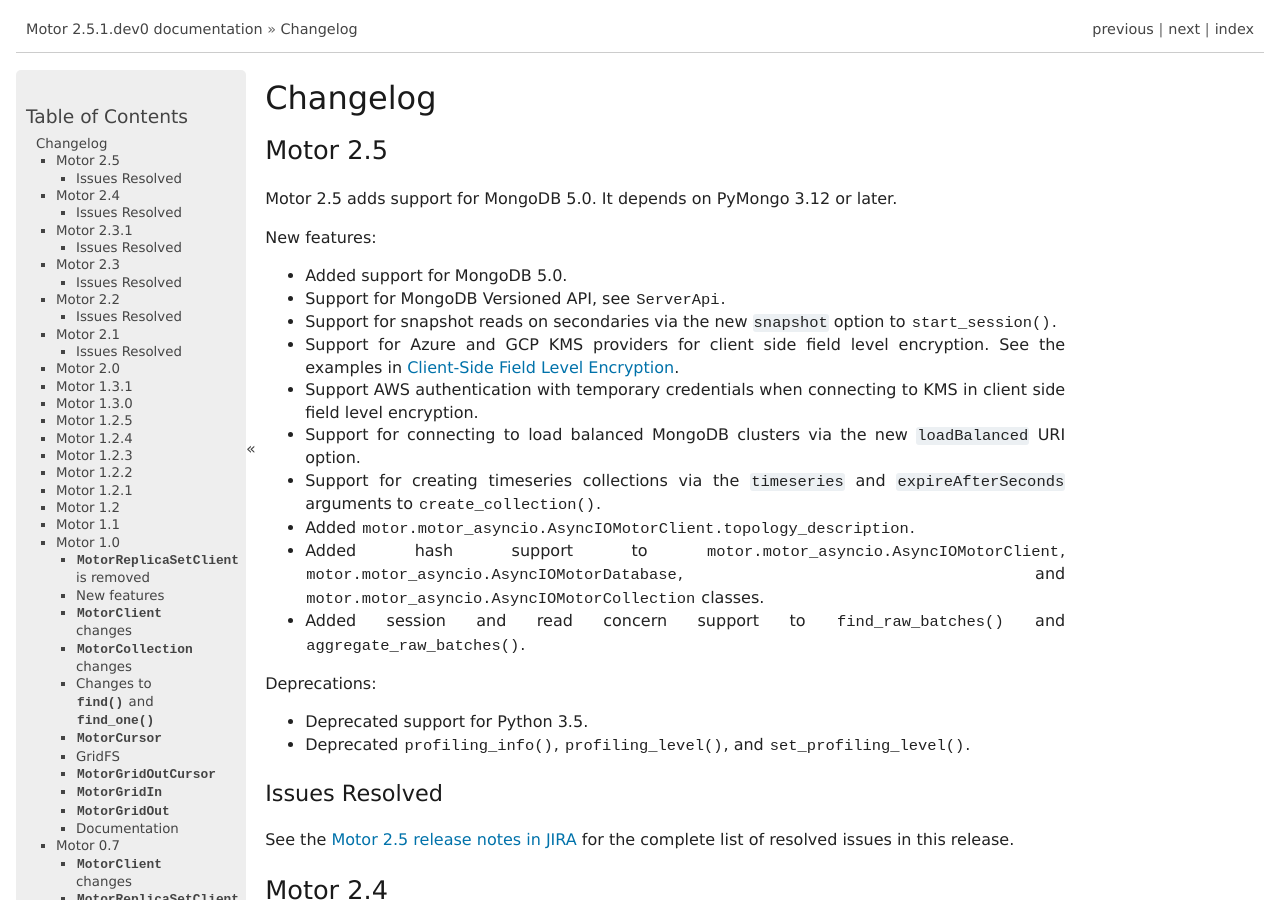
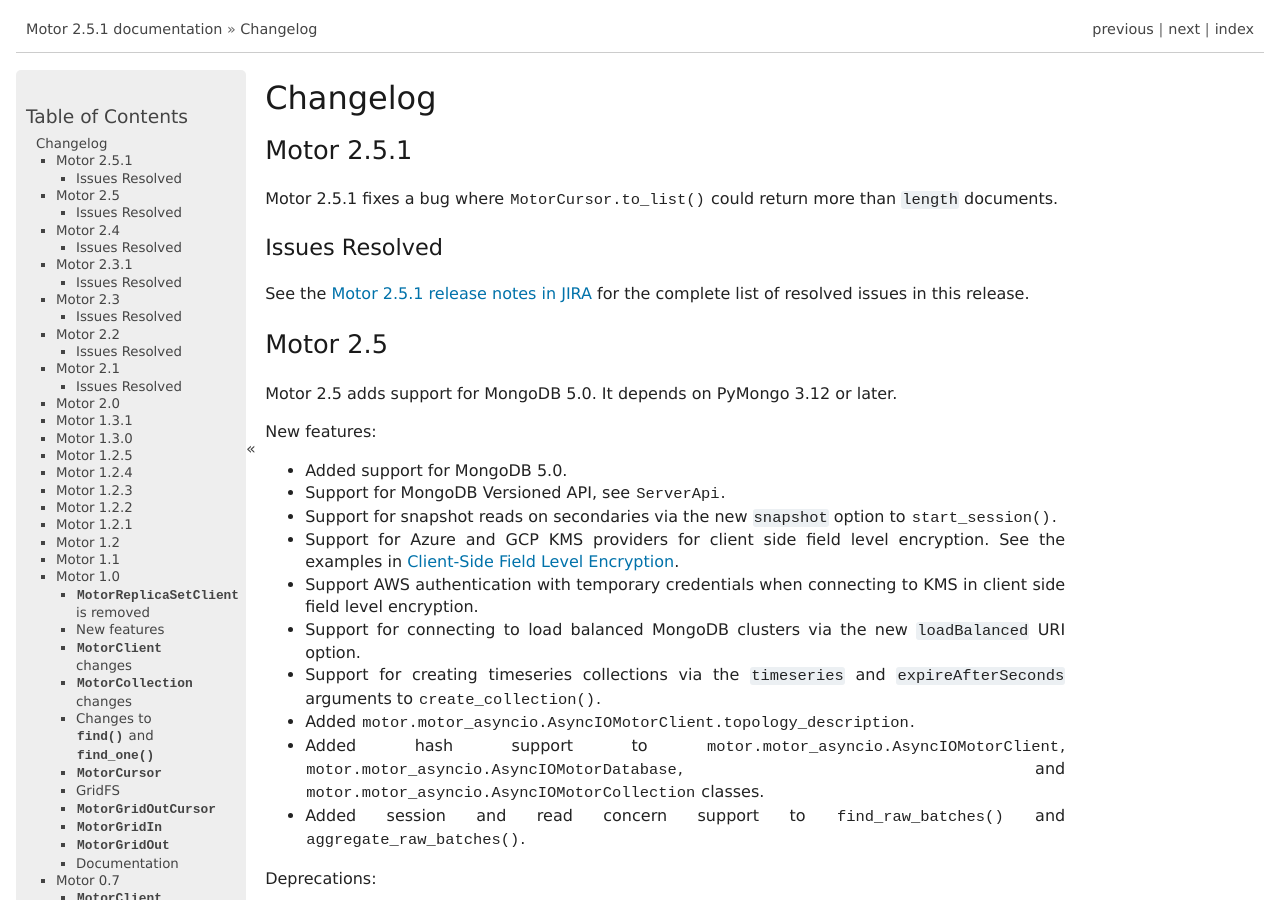
Before and after one commit to mongodb/motor, a Sphinx documentation site: the page built from doc/changelog.rst, in a window 1280 px wide and 900 px high. Built offline with Sphinx 7.4.7, drawn with Linux system fonts in a browser that asks for light colours; the version number is read from the project's files by our own code; some of the changed text lies outside the part shown.

Commit message:
BUMP 2.5.1

```diff
--- a/doc/changelog.rst
+++ b/doc/changelog.rst
@@ -2,6 +2,20 @@
 =========
 
 .. currentmodule:: motor.motor_tornado
+
+Motor 2.5.1
+-----------
+
+Motor 2.5.1 fixes a bug where :meth:`MotorCursor.to_list` could return more
+than ``length`` documents.
+
+Issues Resolved
+~~~~~~~~~~~~~~~
+
+See the `Motor 2.5.1 release notes in JIRA`_ for the complete list of resolved
+issues in this release.
+
+.. _Motor 2.5.1 release notes in JIRA: https://jira.mongodb.org/secure/ReleaseNote.jspa?projectId=11182&version=31791
 
 Motor 2.5
 ---------
--- a/motor/__init__.py
+++ b/motor/__init__.py
@@ -14,7 +14,7 @@
 
 """Motor, an asynchronous driver for MongoDB."""
 
-version_tuple = (2, 5, 1, 'dev0')
+version_tuple = (2, 5, 1)
 
 
 def get_version_string():
--- a/setup.py
+++ b/setup.py
@@ -135,7 +135,7 @@
 
 
 setup(name='motor',
-      version='2.5.1.dev0',
+      version='2.5.1',
       packages=packages,
       description=description,
       long_description=long_description,
```
